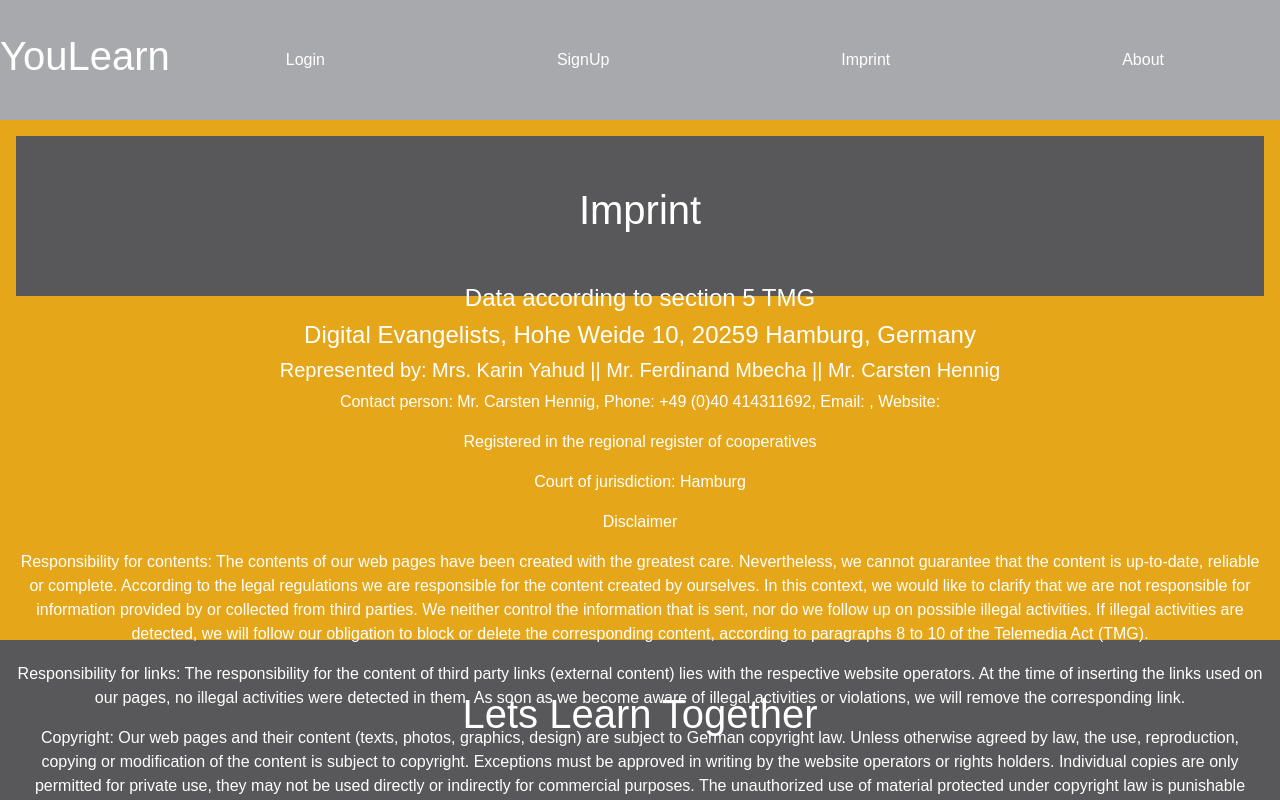
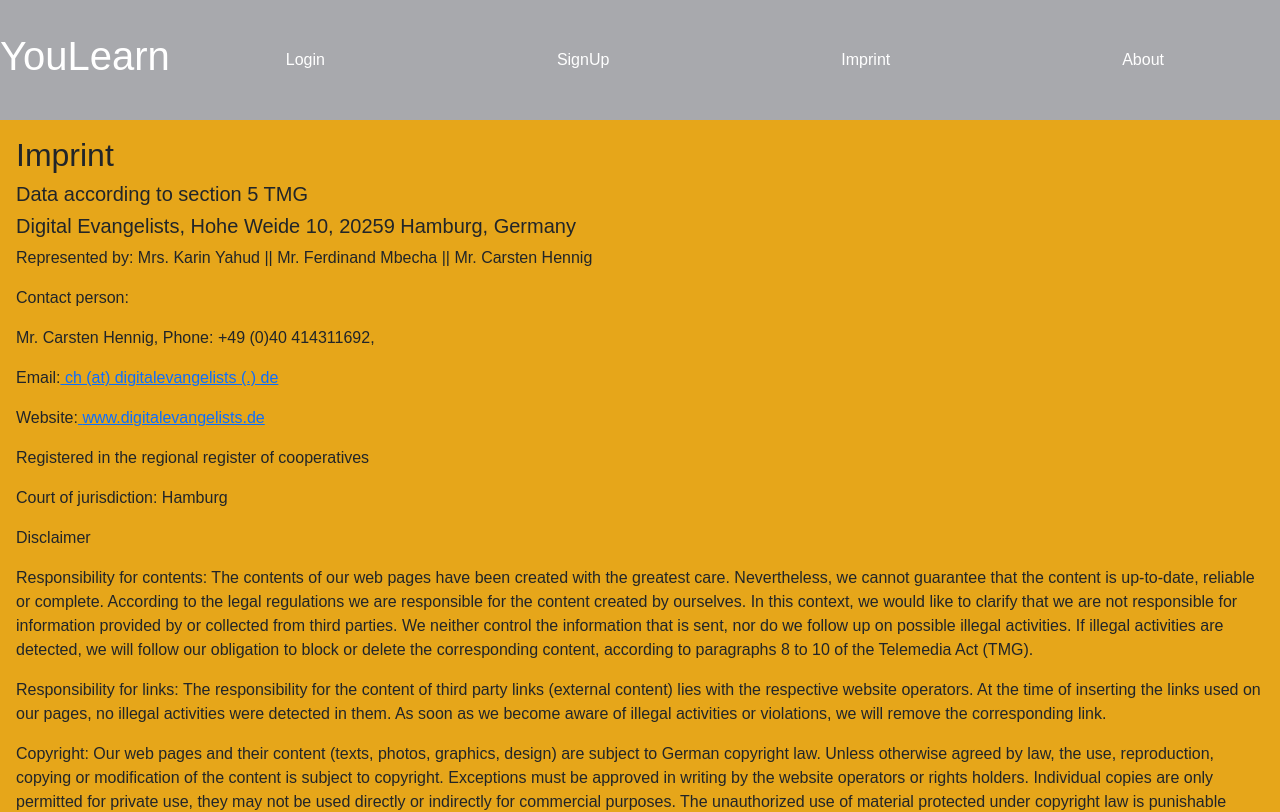
Before and after one commit to CarstenHennig/dci-final-project-e-learning-platform, a React (Create React App) app in the folder frontend/: page /Imprint in a window 1280 px wide. Shown: the top 812 px of the page. Built offline with nearby package versions, Linux system fonts and the light colour scheme; a web font is replaced by a local one.

Commit message:
Imprint finished

```diff
--- a/frontend/src/components/Imprint.css
+++ b/frontend/src/components/Imprint.css
@@ -0,0 +1,5 @@
+.imprint {
+  /* display: flex;
+  justify-content: center; */
+  align-items: center;
+}
--- a/frontend/src/components/Imprint.jsx
+++ b/frontend/src/components/Imprint.jsx
@@ -1,19 +1,30 @@
 import "./Imprint.css";
+
 function Imprint() {
   return (
-    <footer>
-      <h1> Imprint </h1>
-      <h4>Data according to section 5 TMG</h4>
-      <h4>Digital Evangelists, Hohe Weide 10, 20259 Hamburg, Germany</h4>
-      <h5>
+    <div className="imprint">
+      <h2> Imprint </h2>
+      <h5>Data according to section 5 TMG</h5>
+      <h5>Digital Evangelists, Hohe Weide 10, 20259 Hamburg, Germany</h5>
+      <p>
         Represented by: Mrs. Karin Yahud || Mr. Ferdinand Mbecha || Mr. Carsten
         Hennig
-      </h5>
-      <div>
+      </p>
+      <p>Contact person:</p>
+      <p>Mr. Carsten Hennig, Phone: +49 (0)40 414311692,</p>
       <p>
-          Contact person: Mr. Carsten Hennig, Phone: +49 (0)40 414311692, Email:{" "}
-          <a href="mailto:ch@digitalevangelists.de"></a>, Website:{" "}
-          <a href="http://digitalevangelists.de" target="_blank"></a>
+        Email:
+        <a href="mailto:ch@digitalevangelists.de">
+          {" "}
+          ch (at) digitalevangelists (.) de
+        </a>
+      </p>
+      <p>
+        Website:
+        <a href="http://digitalevangelists.de" target="_blank">
+          {" "}
+          www.digitalevangelists.de
+        </a>
       </p>
       <p>Registered in the regional register of cooperatives</p>
       <p>Court of jurisdiction: Hamburg</p>
@@ -21,36 +32,34 @@ function Imprint() {
       <p>
         Responsibility for contents: The contents of our web pages have been
         created with the greatest care. Nevertheless, we cannot guarantee that
-          the content is up-to-date, reliable or complete. According to the
-          legal regulations we are responsible for the content created by
-          ourselves. In this context, we would like to clarify that we are not
-          responsible for information provided by or collected from third
-          parties. We neither control the information that is sent, nor do we
-          follow up on possible illegal activities. If illegal activities are
-          detected, we will follow our obligation to block or delete the
-          corresponding content, according to paragraphs 8 to 10 of the
-          Telemedia Act (TMG).
+        the content is up-to-date, reliable or complete. According to the legal
+        regulations we are responsible for the content created by ourselves. In
+        this context, we would like to clarify that we are not responsible for
+        information provided by or collected from third parties. We neither
+        control the information that is sent, nor do we follow up on possible
+        illegal activities. If illegal activities are detected, we will follow
+        our obligation to block or delete the corresponding content, according
+        to paragraphs 8 to 10 of the Telemedia Act (TMG).
       </p>
       <p>
         Responsibility for links: The responsibility for the content of third
         party links (external content) lies with the respective website
         operators. At the time of inserting the links used on our pages, no
-          illegal activities were detected in them. As soon as we become aware
-          of illegal activities or violations, we will remove the corresponding
-          link.
+        illegal activities were detected in them. As soon as we become aware of
+        illegal activities or violations, we will remove the corresponding link.
       </p>
       <p>
         Copyright: Our web pages and their content (texts, photos, graphics,
-          design) are subject to German copyright law. Unless otherwise agreed
-          by law, the use, reproduction, copying or modification of the content
-          is subject to copyright. Exceptions must be approved in writing by the
+        design) are subject to German copyright law. Unless otherwise agreed by
+        law, the use, reproduction, copying or modification of the content is
+        subject to copyright. Exceptions must be approved in writing by the
         website operators or rights holders. Individual copies are only
         permitted for private use, they may not be used directly or indirectly
         for commercial purposes. The unauthorized use of material protected
         under copyright law is punishable under Section 106.
       </p>
     </div>
-    </footer>
   );
 }
+
 export default Imprint;
```
Lines whose indentation alone changed are shown as unchanged.
